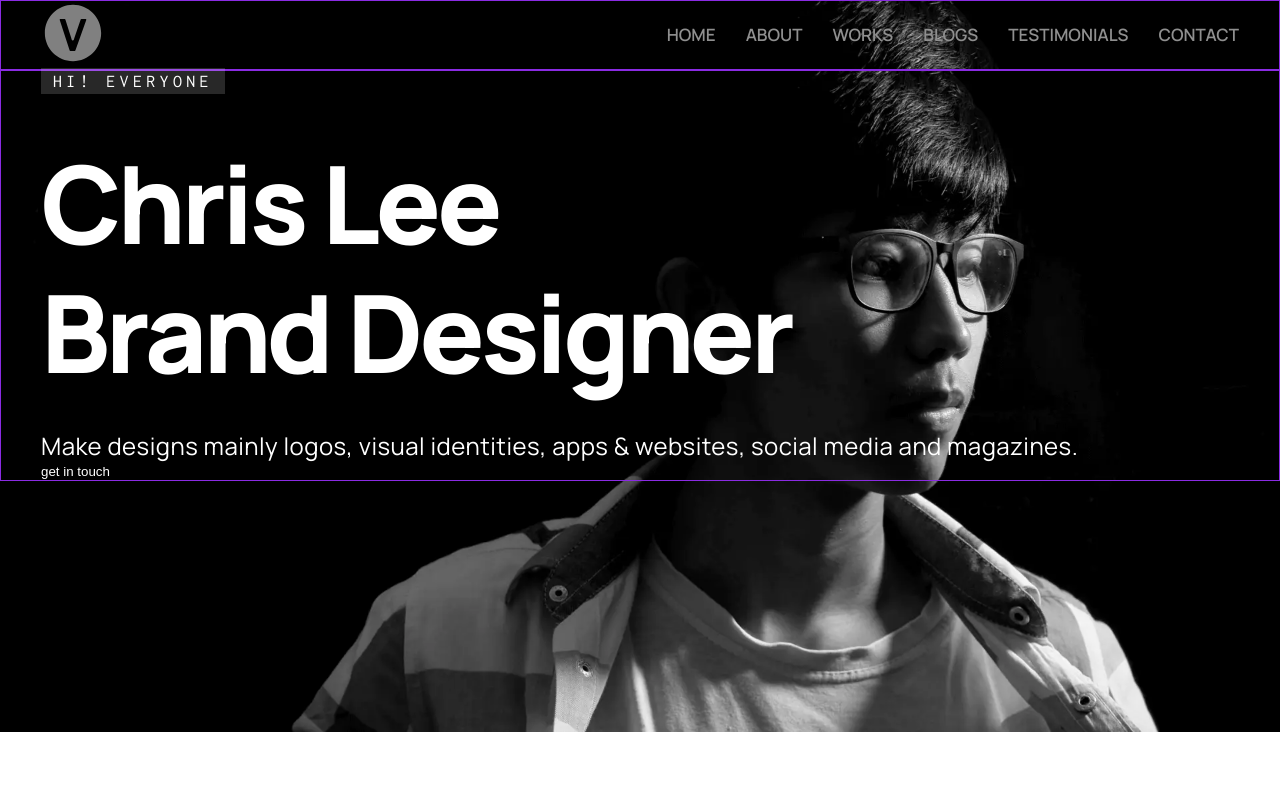
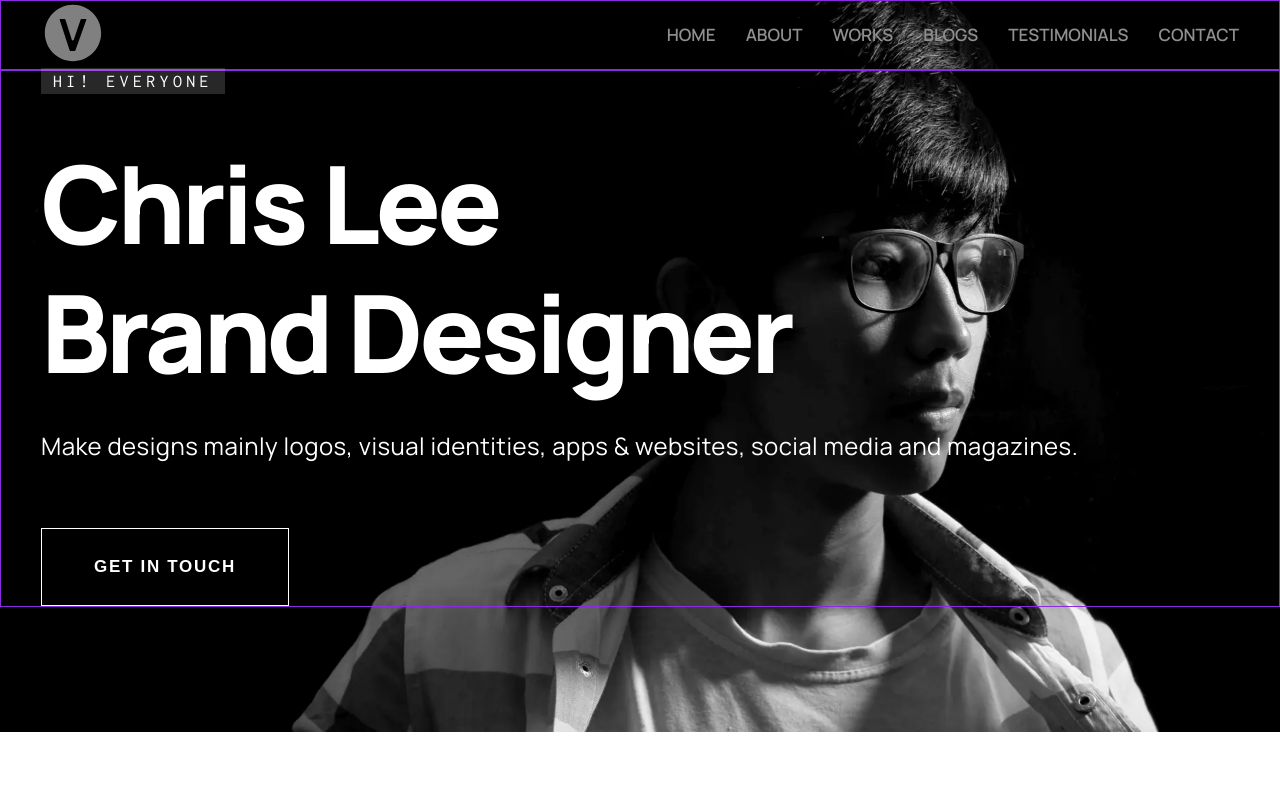
Before and after one commit to Viktossha/portfolio, a React app: page / in a window 1280 px wide. Shown: the top 800 px of the page. Built offline with nearby package versions, Linux system fonts and the light colour scheme.

Commit message:
Button component

```diff
--- a/src/components/Button.tsx
+++ b/src/components/Button.tsx
@@ -1,5 +1,23 @@
 import styled from "styled-components";
+import arr from "../assets/images/arrow.svg"
 
 export const Button = styled.button`
-    color: #FFFFFF
+    color: #FFFFFF;
+    font-weight: 600;
+    font-size: 17px;
+    line-height: 235%;
+    letter-spacing: 0.1em;
+    text-transform: uppercase;
+    text-align: center;
+    border: 1px solid #181818;
+    padding: 11px 60px 11px 36px;
+    background-color: #181818;
+
+    position: relative;
+
+    &::after {
+        position: absolute;
+        content: url("${arr}");
+        margin-left: 12px;
+    }
 `
--- a/src/layout/sections/blogs/Blogs.tsx
+++ b/src/layout/sections/blogs/Blogs.tsx
@@ -7,6 +7,7 @@ import news_1 from "../../../assets/images/blogs_1.webp"
 import news_2 from "../../../assets/images/blogs_2.webp"
 import news_3 from "../../../assets/images/blogs_3.webp"
 import {Button} from "../../../components/Button";
+import arrBlack from "../../../assets/images/arrow-black.svg"
 
 export const Blogs = () => {
     return (
@@ -17,7 +18,9 @@ export const Blogs = () => {
                <News title={'basic typography rules for ui designing'} date={'Graphic Design   /   July 1, 2021'} src={news_2}/>
                <News title={'top 10 graphic designs review in 2021'} date={'Graphic Design   /   July 1, 2021'} src={news_3}/>
             </FlexWrapper>
-            <Button>view all blogs</Button>
+            <FlexWrapper justify={'center'}>
+                <Button>view all blogs</Button>
+            </FlexWrapper>
         </StyledBlogs>
     );
 };
@@ -25,4 +28,18 @@ export const Blogs = () => {
 const StyledBlogs = styled.section`
     background-color: beige;
     min-height: 100vh;
+
+    ${FlexWrapper}:first-of-type {
+        margin-bottom: 62px;
+    }
+
+    ${Button} {
+        background-color: transparent;
+        border: none;
+        color: #111111;
+
+        &::after {
+            content: url("${arrBlack}");;
+        }
+    }
 `
--- a/src/layout/sections/contact/Contact.tsx
+++ b/src/layout/sections/contact/Contact.tsx
@@ -32,7 +32,13 @@ const StyledContact = styled.section`
 `
 
 const Subscription = styled.div`
+    ${Button} {
+        padding: 11px 87px;
 
+        &::after {
+            content: none;
+        }
+    }
 `
 
 const MainAddress = styled.div`
--- a/src/layout/sections/main/Main.tsx
+++ b/src/layout/sections/main/Main.tsx
@@ -24,6 +24,16 @@ const StyledMain = styled.section`
     min-height: 100vh;
     text-align: left;
     margin-bottom: 92px;
+
+    ${Button} {
+        border-color: #FFFFFF;
+        background-color: transparent;
+        padding: 18px 52px;
+
+        &::after {
+            content: none;
+        }
+    }
 `
 
 const SmallText = styled.span`
@@ -48,4 +58,5 @@ const Text = styled.p`
     font-weight: 400;
     font-size: 24px;
     letter-spacing: 0.02em;
+    margin-bottom: 67px;
 `
--- a/src/styles/Global.styled.ts
+++ b/src/styles/Global.styled.ts
@@ -32,6 +32,7 @@ export const GlobalStyle = createGlobalStyle`
     button {
         background-color: unset;
         border: none;
+        cursor: pointer;
     }
 
     header, section:first-of-type {
```
Also changed, not shown: src/assets/images/arrow-black.svg (added), src/assets/images/arrow.svg (added).
